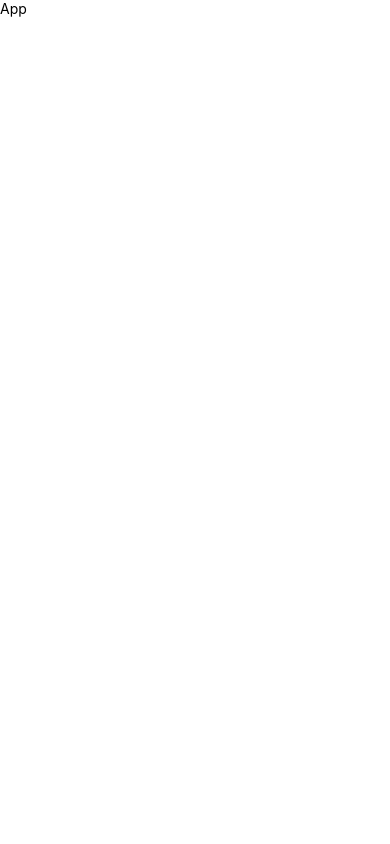
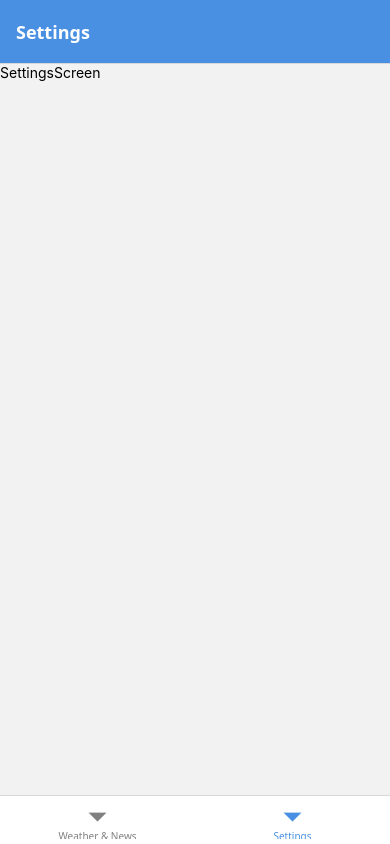
Before and after one commit to Ramana685844/WeatherNewsApp, a React Native app: screen /Settings in a window 390 px wide. Built offline with nearby package versions, Linux system fonts and the light colour scheme.

Commit message:
Bottom Tabs Navigation Setup

```diff
--- a/App.tsx
+++ b/App.tsx
@@ -1,12 +1,10 @@
-import { View, Text } from 'react-native'
-import React from 'react'
+import React from 'react';
+import AppNavigator from './src/navigation/AppNavigator';
 
-const App = () => {
+const App: React.FC = () => {
   return (
-    <View>
-      <Text>App</Text>
-    </View>
-  )
-}
+      <AppNavigator />
+  );
+};
 
-export default App
+export default App;
--- a/package.json
+++ b/package.json
@@ -10,9 +10,12 @@
     "test": "jest"
   },
   "dependencies": {
+    "@react-navigation/bottom-tabs": "^7.4.6",
+    "@react-navigation/native": "^7.1.17",
     "react": "19.1.0",
     "react-native": "0.81.0",
-    "react-native-safe-area-context": "^5.5.2"
+    "react-native-safe-area-context": "^5.6.1",
+    "react-native-screens": "^4.14.1"
   },
   "devDependencies": {
     "@babel/core": "^7.25.2",
--- /dev/null
+++ b/src/navigation/AppNavigator.tsx
@@ -0,0 +1,41 @@
+import React from 'react';
+import { NavigationContainer } from '@react-navigation/native';
+import { createBottomTabNavigator } from '@react-navigation/bottom-tabs';
+
+import HomeScreen from '../screens/HomeScreen';
+import SettingsScreen from '../screens/SettingsScreen';
+
+const Tab = createBottomTabNavigator();
+
+const AppNavigator: React.FC = () => {
+  return (
+    <NavigationContainer>
+      <Tab.Navigator
+        screenOptions={() => ({
+          tabBarActiveTintColor: '#4A90E2',
+          tabBarInactiveTintColor: 'gray',
+          headerStyle: {
+            backgroundColor: '#4A90E2',
+          },
+          headerTintColor: 'white',
+          headerTitleStyle: {
+            fontWeight: 'bold',
+          },
+        })}
+      >
+        <Tab.Screen
+          name="Home"
+          component={HomeScreen}
+          options={{ title: 'Weather & News' }}
+        />
+        <Tab.Screen
+          name="Settings"
+          component={SettingsScreen}
+          options={{ title: 'Settings' }}
+        />
+      </Tab.Navigator>
+    </NavigationContainer>
+  );
+};
+
+export default AppNavigator;
--- /dev/null
+++ b/src/screens/HomeScreen.tsx
@@ -0,0 +1,12 @@
+import { View, Text } from 'react-native'
+import React from 'react'
+
+const HomeScreen = () => {
+  return (
+    <View>
+      <Text>HomeScreen</Text>
+    </View>
+  )
+}
+
+export default HomeScreen
--- /dev/null
+++ b/src/screens/SettingsScreen.tsx
@@ -0,0 +1,12 @@
+import { View, Text } from 'react-native'
+import React from 'react'
+
+const SettingsScreen = () => {
+  return (
+    <View>
+      <Text>SettingsScreen</Text>
+    </View>
+  )
+}
+
+export default SettingsScreen
```
Also changed, not shown: 2 other files (tests, documents, lock files or other folders).
